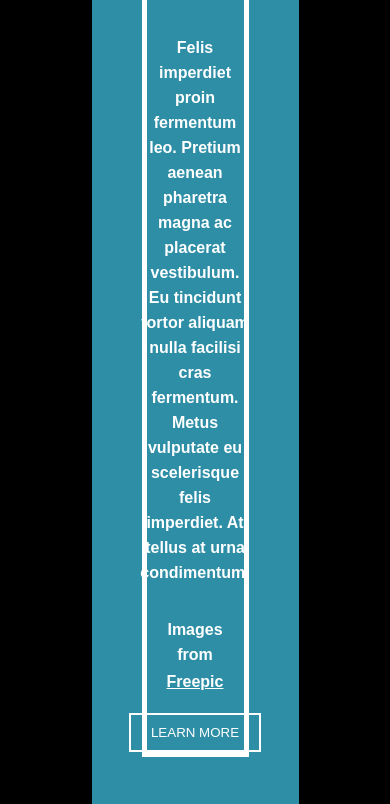
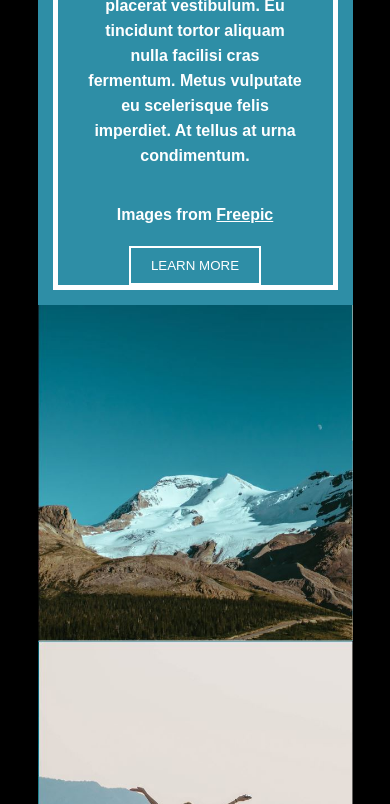
Before and after one commit to AbdullahBhatti1987/TravelTour, a plain HTML site: page index.html in a window 390 px wide. Shown: the part 442-1246 px from the top of the page. Drawn offline with Linux system fonts and the light colour scheme.

Commit message:
Update style.css
media query screen issue

```diff
--- a/style.css
+++ b/style.css
@@ -161,7 +161,13 @@ footer p a{
 
 }
 @media screen and (max-width: 667px) {
-    div.container div.tour{
+    div.container{
+     padding: 20px;
+}
+div.container div.travel{
+padding: 15px;
+}
+div.container div.tour{
         width: 90%;
         flex-direction: column;
         flex-wrap: nowrap;
```
